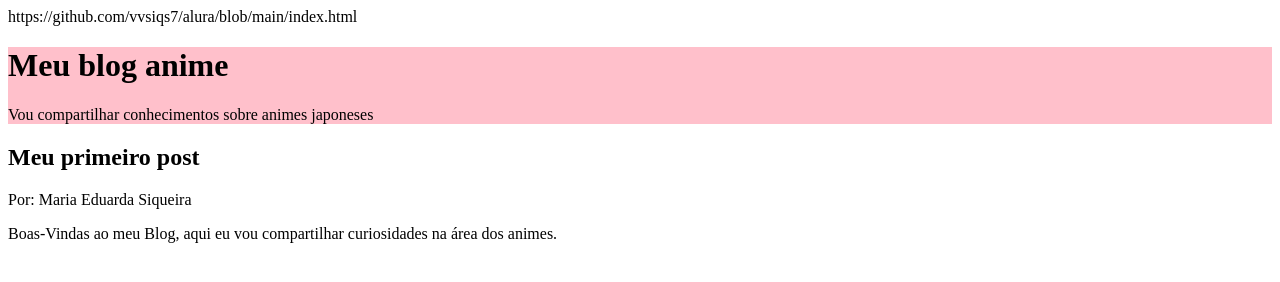
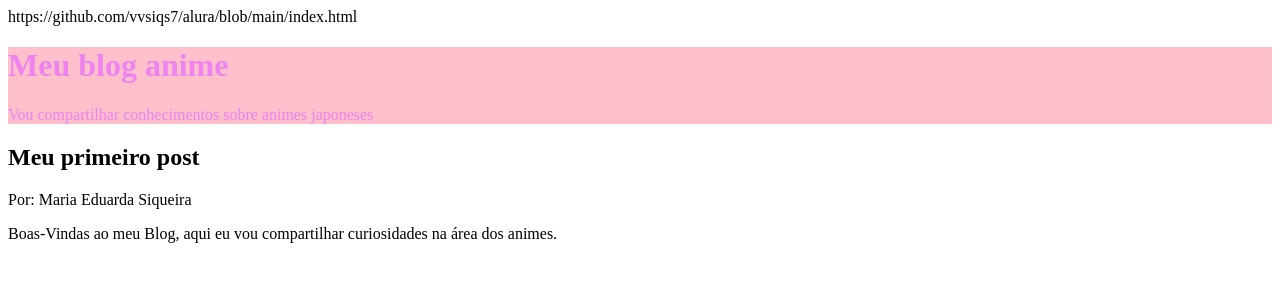
Before and after one commit to vvsiqs7/alura, a plain HTML site: page index.html in a window 1280 px wide. Drawn offline with Linux system fonts and the light colour scheme.

Commit message:
Update index.html

```diff
--- a/index.html
+++ b/index.html
@@ -7,7 +7,7 @@
   <style>
     header{
       background-color: #FFC0CB;
-
+    color: #EE82EE;
     }
   </style>
 </head>
```
